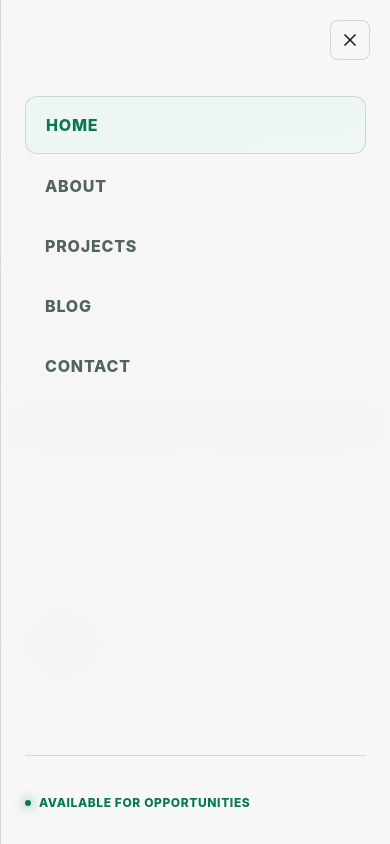
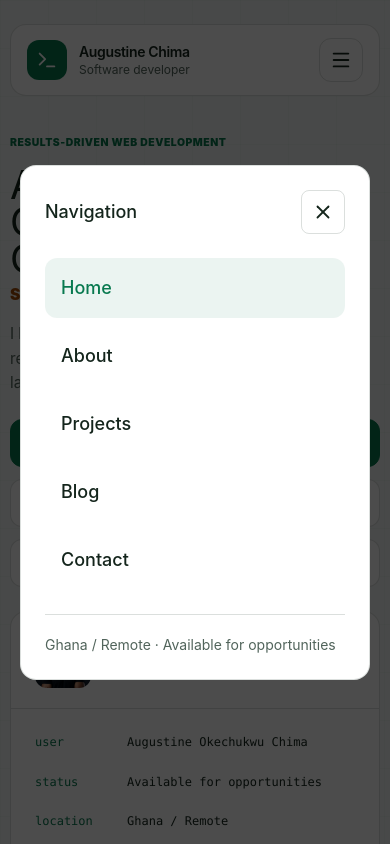
Before and after one commit to august-web/portffoliio, a Next.js app: page / in a window 390 px wide. Both pictures are taken after a click on the button "Open menu". Shown: the top 844 px of the page. Built offline with nearby package versions, Linux system fonts and the light colour scheme.

Commit message:
Improve navigation clarity and native mobile menu accessibility.

```diff
--- a/src/components/layout/Navbar.tsx
+++ b/src/components/layout/Navbar.tsx
@@ -1,9 +1,9 @@
 'use client'
 
-import React, { useState, useEffect } from 'react'
+import React, { useEffect, useRef, useState } from 'react'
 import { usePathname } from 'next/navigation'
 import Link from 'next/link'
-import { motion, AnimatePresence } from 'framer-motion'
+import { Menu, X, Terminal } from 'lucide-react'
 
 const navLinks = [
   { label: 'Home', href: '/' },
@@ -16,188 +16,134 @@ const navLinks = [
 export default function Navbar() {
   const pathname = usePathname()
   const [menuOpen, setMenuOpen] = useState(false)
+  const menuRef = useRef<HTMLDialogElement>(null)
 
   useEffect(() => {
     setMenuOpen(false)
   }, [pathname])
 
   useEffect(() => {
-    document.body.style.overflow = menuOpen ? 'hidden' : ''
+    if (!menuOpen) return
+    const dialog = menuRef.current
+    const previousOverflow = document.body.style.overflow
+    dialog?.showModal()
+    document.body.style.overflow = 'hidden'
     return () => {
-      document.body.style.overflow = ''
+      dialog?.close()
+      document.body.style.overflow = previousOverflow
     }
   }, [menuOpen])
 
+  function navigateHome(href: string) {
+    setMenuOpen(false)
+    if (href === '/' && pathname === '/') {
+      window.scrollTo({
+        top: 0,
+        behavior: window.matchMedia('(prefers-reduced-motion: reduce)').matches ? 'auto' : 'smooth',
+      })
+    }
+  }
+
   return (
-    <header className="sticky top-4 z-50">
-      <div className="flex items-center justify-between min-h-16 px-5 py-2.5 border border-[var(--color-line)] bg-[var(--color-panel)]/90 shadow-[0_24px_80px_rgba(0,0,0,0.28)] backdrop-blur-lg rounded-xl">
+    <header className="sticky top-4 z-50 pt-2">
+      <div className="flex min-h-20 items-center justify-between gap-4 rounded-2xl border border-[var(--color-line)] bg-[var(--color-panel)]/95 px-5 backdrop-blur-md max-sm:min-h-18 max-sm:px-4">
         <Link
           href="/"
-          className="grid place-items-center w-[42px] h-[42px] bg-[var(--color-accent)] text-[#04100c] no-underline shrink-0 rounded-lg"
+          onClick={() => navigateHome('/')}
+          className="flex shrink-0 items-center gap-3 no-underline"
           aria-label="Go to home"
         >
-          <svg
-            viewBox="0 0 24 24"
-            className="w-[22px] h-[22px]"
-            fill="none"
-            stroke="currentColor"
-            strokeWidth="2.5"
-            strokeLinecap="round"
-            strokeLinejoin="round"
-          >
-            <path d="m7 11 2-2-2-2" />
-            <path d="M11 13h4" />
-            <rect width="18" height="18" x="3" y="3" rx="2" ry="2" />
-          </svg>
+          <span className="grid size-10 place-items-center rounded-xl bg-[var(--color-accent)] text-[var(--color-on-accent)]">
+            <Terminal size={22} strokeWidth={2} aria-hidden="true" />
+          </span>
+          <span className="flex flex-col">
+            <span className="text-sm font-semibold tracking-tight text-[var(--color-text)]">
+              Augustine Chima
+            </span>
+            <span className="text-xs text-[var(--color-muted)]">Software developer</span>
+          </span>
         </Link>
 
-        <nav className="hidden md:flex items-center gap-1" aria-label="Primary navigation">
+        <nav className="hidden items-center gap-1 lg:flex" aria-label="Primary navigation">
           {navLinks.map((link) => {
             const isActive = link.href === '/' ? pathname === '/' : pathname.startsWith(link.href)
             return (
               <Link
-                key={link.label}
+                key={link.href}
                 href={link.href}
-                onClick={() => {
-                  if (link.href === '/' && pathname === '/') {
-                    window.scrollTo({ top: 0, behavior: 'smooth' })
-                  }
-                }}
-                className={`relative px-4 py-2.5 text-xs font-extrabold uppercase tracking-wider no-underline transition-all duration-200 rounded-lg ${
-                  isActive
-                    ? 'text-[var(--color-accent)]'
-                    : 'text-[var(--color-text)]/70 hover:text-[var(--color-text)] hover:bg-white/3'
-                }`}
+                onClick={() => navigateHome(link.href)}
                 aria-current={isActive ? 'page' : undefined}
+                className={`rounded-lg px-4 py-3 text-sm font-medium no-underline transition-colors ${isActive ? 'bg-[var(--color-accent)]/8 text-[var(--color-accent)]' : 'text-[var(--color-muted)] hover:text-[var(--color-text)]'}`}
               >
-                {isActive && (
-                  <motion.span
-                    layoutId="nav-active"
-                    className="absolute inset-0 border border-[var(--color-line)] bg-[rgba(102,242,194,0.06)] rounded-lg"
-                    transition={{ type: 'spring', stiffness: 380, damping: 30 }}
-                  />
-                )}
-                <span className="relative z-10">{link.label}</span>
+                {link.label}
               </Link>
             )
           })}
         </nav>
 
-        <div className="flex items-center gap-2">
-          <span className="hidden md:inline-flex items-center gap-2 border border-[var(--color-line)] bg-white/3 px-3.5 py-2 text-[10px] font-extrabold uppercase tracking-wider text-[var(--color-accent)] rounded-lg">
-            <motion.span
-              className="w-1.5 h-1.5 rounded-full bg-[var(--color-accent)]"
-              aria-hidden="true"
-              animate={{ opacity: [1, 0.4, 1], scale: [1, 0.8, 1] }}
-              transition={{ duration: 2, repeat: Infinity, ease: 'easeInOut' }}
-            />
-            Online
+        <span className="hidden items-center gap-2 text-xs text-[var(--color-muted)] lg:inline-flex">
+          <span className="size-1.5 rounded-full bg-[var(--color-accent)]" aria-hidden="true" />
+          Available for work
         </span>
 
         <button
-            onClick={() => setMenuOpen(!menuOpen)}
-            className={`md:hidden relative w-10 h-10 flex items-center justify-center border border-[var(--color-line)] rounded-lg cursor-pointer hover:border-[var(--color-accent)] transition-colors duration-200 ${
-              menuOpen
-                ? 'fixed top-7 right-7 z-[60] bg-[var(--color-panel)] shadow-[0_8px_32px_rgba(0,0,0,0.4)]'
-                : 'z-50 bg-white/3'
-            }`}
-            aria-label={menuOpen ? 'Close menu' : 'Open menu'}
+          type="button"
+          onClick={() => setMenuOpen(true)}
+          className="grid size-11 shrink-0 place-items-center rounded-xl border border-[var(--color-line)] text-[var(--color-text)] transition-colors hover:border-[var(--color-accent)] lg:hidden"
+          aria-label="Open menu"
           aria-expanded={menuOpen}
+          aria-controls="mobile-menu"
         >
-            <div className="w-5 flex flex-col gap-1.5">
-              <motion.span
-                className="block h-[2px] bg-[var(--color-text)] rounded-full"
-                animate={menuOpen ? { rotate: 45, y: 4.5 } : { rotate: 0, y: 0 }}
-                transition={{ duration: 0.2 }}
-              />
-              <motion.span
-                className="block h-[2px] bg-[var(--color-text)] rounded-full"
-                animate={menuOpen ? { opacity: 0, x: -10 } : { opacity: 1, x: 0 }}
-                transition={{ duration: 0.15 }}
-              />
-              <motion.span
-                className="block h-[2px] bg-[var(--color-text)] rounded-full"
-                animate={menuOpen ? { rotate: -45, y: -4.5 } : { rotate: 0, y: 0 }}
-                transition={{ duration: 0.2 }}
-              />
-            </div>
+          <Menu size={22} aria-hidden="true" />
         </button>
       </div>
+
+      <dialog
+        ref={menuRef}
+        id="mobile-menu"
+        aria-labelledby="mobile-menu-title"
+        onCancel={(event) => {
+          event.preventDefault()
+          setMenuOpen(false)
+        }}
+        onClick={(event) => {
+          if (event.target === event.currentTarget) setMenuOpen(false)
+        }}
+        className="m-auto max-h-[90dvh] w-[calc(100%-40px)] max-w-sm rounded-2xl border border-[var(--color-line)] bg-[var(--color-panel)] p-6 text-[var(--color-text)] backdrop:bg-black/70"
+      >
+        <div className="mb-6 flex items-center justify-between gap-4">
+          <p id="mobile-menu-title" className="m-0 text-lg font-medium">
+            Navigation
+          </p>
+          <button
+            type="button"
+            onClick={() => setMenuOpen(false)}
+            aria-label="Close menu"
+            className="grid size-11 place-items-center rounded-lg border border-[var(--color-line)]"
+          >
+            <X size={22} aria-hidden="true" />
+          </button>
         </div>
-
-      <AnimatePresence>
-        {menuOpen && (
-          <>
-            <motion.div
-              className="fixed inset-0 z-40 bg-black/60 backdrop-blur-sm"
-              initial={{ opacity: 0 }}
-              animate={{ opacity: 1 }}
-              exit={{ opacity: 0 }}
-              onClick={() => setMenuOpen(false)}
-            />
-            <motion.nav
-              className="fixed top-0 right-0 z-40 h-full w-80 max-sm:w-full border-l border-[var(--color-line)] bg-[var(--color-panel)]/95 backdrop-blur-xl px-6 py-8 pt-24 flex flex-col gap-1"
-              initial={{ x: '100%' }}
-              animate={{ x: 0 }}
-              exit={{ x: '100%' }}
-              transition={{ type: 'spring', stiffness: 300, damping: 30 }}
-              aria-label="Mobile navigation"
-            >
-              <button
-                onClick={() => setMenuOpen(false)}
-                className="absolute top-5 right-5 w-10 h-10 flex items-center justify-center border border-[var(--color-line)] bg-white/3 rounded-lg cursor-pointer hover:border-[var(--color-accent)] transition-colors duration-200"
-                aria-label="Close menu"
-              >
-                <svg
-                  viewBox="0 0 24 24"
-                  className="w-5 h-5"
-                  fill="none"
-                  stroke="currentColor"
-                  strokeWidth="2"
-                  strokeLinecap="round"
-                  strokeLinejoin="round"
-                >
-                  <path d="M18 6 6 18" />
-                  <path d="m6 6 12 12" />
-                </svg>
-              </button>
+        <nav className="flex flex-col gap-2" aria-label="Mobile navigation">
           {navLinks.map((link) => {
-                const isActive =
-                  link.href === '/' ? pathname === '/' : pathname.startsWith(link.href)
+            const isActive = link.href === '/' ? pathname === '/' : pathname.startsWith(link.href)
             return (
               <Link
-                    key={link.label}
+                key={link.href}
                 href={link.href}
-                    onClick={() => {
-                      setMenuOpen(false)
-                      if (link.href === '/' && pathname === '/') {
-                        window.scrollTo({ top: 0, behavior: 'smooth' })
-                      }
-                    }}
-                    className={`px-5 py-4 text-base font-extrabold uppercase tracking-wider no-underline rounded-xl transition-all duration-200 ${
-                      isActive
-                        ? 'text-[var(--color-accent)] border border-[var(--color-line)] bg-[rgba(102,242,194,0.06)]'
-                        : 'text-[var(--color-muted)] hover:text-[var(--color-text)] hover:bg-white/3'
-                    }`}
+                onClick={() => navigateHome(link.href)}
+                aria-current={isActive ? 'page' : undefined}
+                className={`rounded-xl px-4 py-4 text-lg font-medium no-underline ${isActive ? 'bg-[var(--color-accent)]/8 text-[var(--color-accent)]' : 'text-[var(--color-text)] hover:bg-[var(--color-panel-strong)]'}`}
               >
                 {link.label}
               </Link>
             )
           })}
-
-              <div className="mt-auto pt-8 border-t border-[var(--color-line)]">
-                <span className="inline-flex items-center gap-2 text-xs font-extrabold uppercase tracking-wider text-[var(--color-accent)]">
-                  <span
-                    className="w-1.5 h-1.5 rounded-full bg-[var(--color-accent)] shadow-[0_0_12px_var(--color-accent)]"
-                    aria-hidden="true"
-                  />
-                  Available for opportunities
-                </span>
-              </div>
-            </motion.nav>
-          </>
-        )}
-      </AnimatePresence>
+        </nav>
+        <p className="mb-0 mt-6 border-t border-[var(--color-line)] pt-5 text-sm text-[var(--color-muted)]">
+          Ghana / Remote · Available for opportunities
+        </p>
+      </dialog>
     </header>
   )
 }
```
Lines whose indentation alone changed are shown as unchanged.
